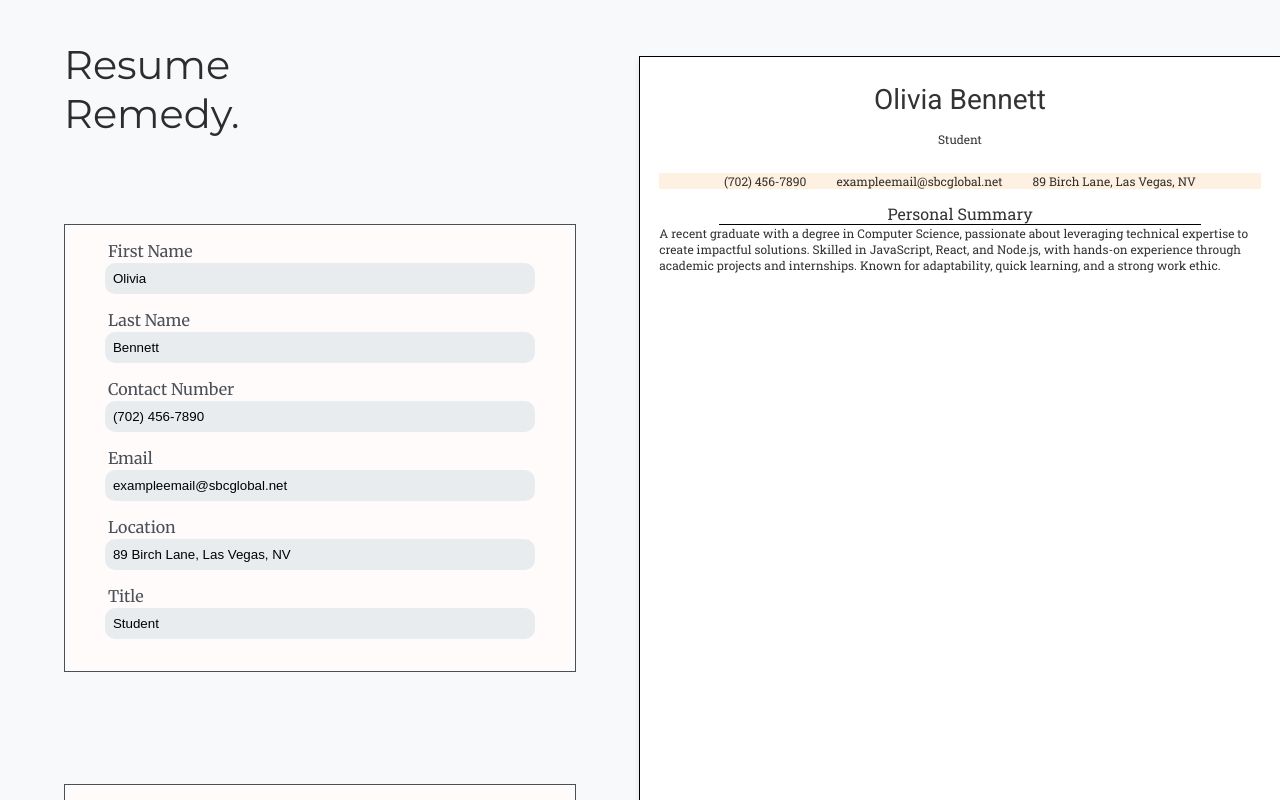
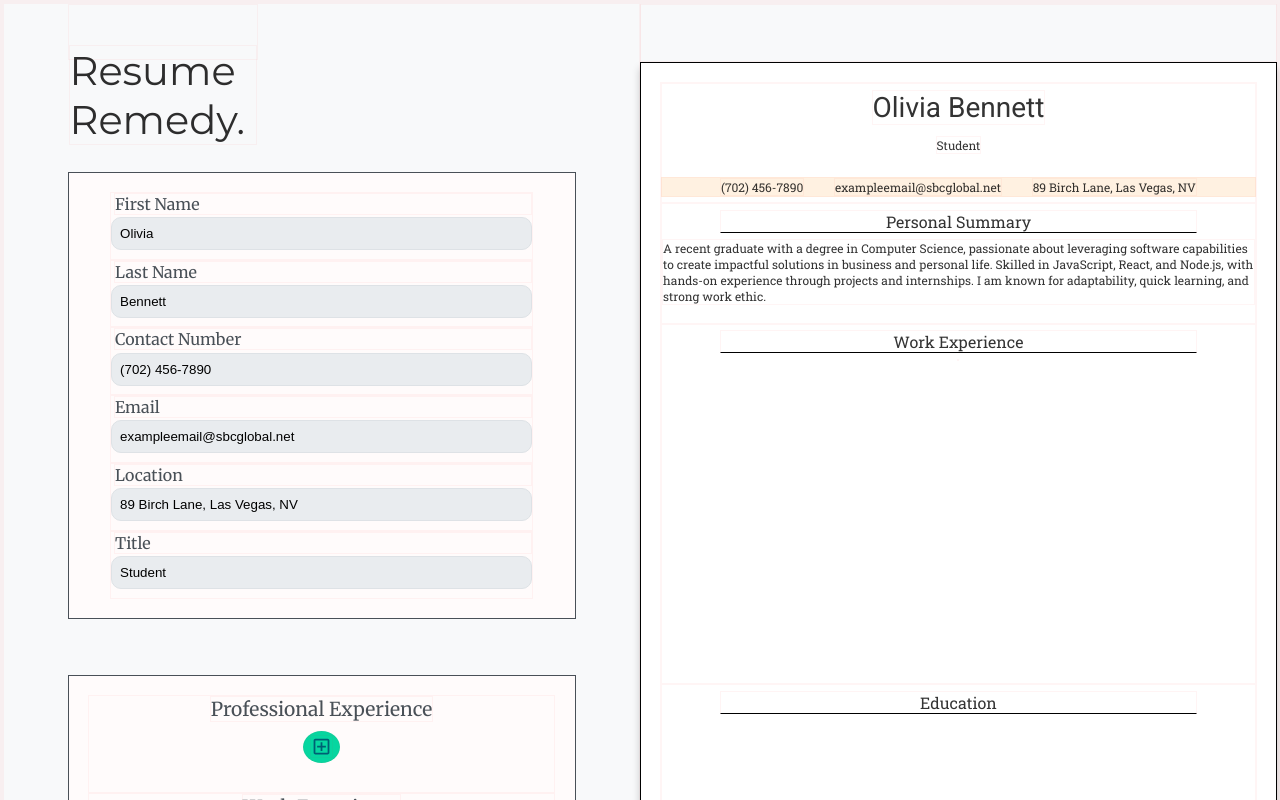
Before and after one commit to massoncorlette/Resume-Remedy, a React (Vite) app: page / in a window 1280 px wide. Shown: the top 800 px of the page. Built offline with nearby package versions, Linux system fonts and the light colour scheme.

Commit message:
update commit before making work experience components to flexbox resume container

```diff
--- a/src/App.jsx
+++ b/src/App.jsx
@@ -4,7 +4,7 @@ import { UserInfo, ResumePreview, UserHistory } from './components/resumePreview
 
 function App() {
   const [userData, setUser] = useState({firstName: "Olivia", lastName: "Bennett", phoneNumber: "(702) 456-7890", email: "exampleemail@sbcglobal.net", location: "89 Birch Lane, Las Vegas, NV",
-    title: "Student", summary: "A recent graduate with a degree in Computer Science, passionate about leveraging technical expertise to create impactful solutions. Skilled in JavaScript, React, and Node.js, with hands-on experience through academic projects and internships. Known for adaptability, quick learning, and a strong work ethic.",
+    title: "Student", summary: "A recent graduate with a degree in Computer Science, passionate about leveraging software capabilities to create impactful solutions in business and personal life. Skilled in JavaScript, React, and Node.js, with hands-on experience through projects and internships. I am known for adaptability, quick learning, and strong work ethic.",
 
    });
 
--- a/src/components/resumePreview.jsx
+++ b/src/components/resumePreview.jsx
@@ -27,23 +27,23 @@ export function UserInfo({userPropHandler,userData}) {
         value={userData.phoneNumber}
         onChange={(event) => userPropHandler(event.target.value, "phoneNumber")}></input>
       </div>
-      <div id="email" className="infoInput">
+      <div id="email" className="infoInput" >
         <label htmlFor="email">Email</label>
-        <input name="email"
+        <input name="email" placeholder='exampleemail@sbcglobal.net'
         type="text"
         value={userData.email}
         onChange={(event) => userPropHandler(event.target.value, "email")}></input>
       </div>
       <div id="location" className="infoInput">
         <label htmlFor="location">Location</label>
-        <input name="location"
+        <input name="location" placeholder='Address / City / State'
         type="text"
         value={userData.location}
         onChange={(event) => userPropHandler(event.target.value, "location")}></input>
       </div>
       <div className="infoInput">
         <label htmlFor="title">Title</label>
-        <input name="title"
+        <input name="title" placeholder='Student / Filmmaker / Window Washer ect.'
         type="text"
         value={userData.title}
         onChange={(event) => userPropHandler(event.target.value, "title")}></input>
@@ -62,7 +62,7 @@ export function UserHistory({ userPropHandler, userData }) {
       isActive={activeIndex === 1}
       onShow={() => setActiveIndex(1)} >
       <div id="experienceInputContainer">
-        <textarea id="experienceInput" spellCheck="false"
+        <textarea id="experienceInput" spellCheck="false" maxLength="360" placeholder='360 Max Characters'
         type="text"
         value={userData.summary}
         onChange={(event) => userPropHandler(event.target.value, "summary")}></textarea>
@@ -122,13 +122,17 @@ export function ResumePreview({userData}) {
            <div id="resumeSummary">{userData.summary}</div>
         </div>
         <div id="resumeWorkContainer">
+          <div className='resumeHeaders'>Work Experience</div>
+          <div>
 
+          </div>
         </div>
         <div id="resumeEducationContainer">
+          <div className='resumeHeaders'>Education</div>
 
         </div>
         <div id="resumeSkillsContainer">
-
+          <div className='resumeHeaders'>Skills</div>
         </div>
       </div>
     </div>
--- a/src/styles/App.css
+++ b/src/styles/App.css
@@ -27,7 +27,7 @@ body {
   flex: 1;
   display: grid;
   grid-template-columns: repeat(10,10%);
-  grid-template-rows: repeat(10,10%);
+  grid-template-rows: repeat(20,5%);
 }
 
 #logoContainer {
@@ -38,14 +38,14 @@ body {
 
 #userInfoContainer, #userHistoryContainer {
   border: solid 1px;
-  padding: 1rem;
+  padding: 1.2rem;
   background-color: var(--container-color);
 
 }
 
 #userInfoContainer {
   grid-column: 2/10;
-  grid-row: 3/7;
+  grid-row: 4/12;
   display: flex;
   flex-direction: column;
   justify-content: center;
@@ -56,7 +56,7 @@ body {
   display:flex;
   flex-direction: column;
   grid-column: 2/10;
-  grid-row: 8/12;
+  grid-row: 13/19;
 }
 
 #experienceInputContainer {
@@ -77,7 +77,7 @@ body {
 }
 
 .userIcons {
-  width: 1.5rem;
+  width: 1.3rem;
   height: auto;
   margin-top: 10%;
 }
@@ -109,7 +109,7 @@ body {
 }
 
 .userHistoryHeaders {
-  font-size: 1.3rem;
+  font-size: 1.2rem;
   justify-content: center;
   margin-bottom: 1%;
 }
@@ -141,7 +141,7 @@ body {
   display: flex;
   font-family: "Roboto Slab", serif;
   color: rgba(0, 0, 0, 0.801);
-  box-shadow: 0 4px 6px rgba(0, 0, 0, 0.1);
+  box-shadow: 0 6px 8px rgba(0, 0, 0, 0.2);
   background-color: white;
 }
 
@@ -177,6 +177,7 @@ body {
   display: flex;
   justify-content: center;
   margin-top: 1%;
+  margin-bottom: 1%;
 }
 
 
--- a/src/styles/index.css
+++ b/src/styles/index.css
@@ -1,4 +1,4 @@
-* {border: solid red 0px;}
+* {border: solid rgba(255, 0, 0, 0.041) 1px;}
 
 /* global styles here */
 
@@ -38,6 +38,11 @@ input, #experienceInput {
   border-color: var(--border-color);
 }
 
+input:focus, #experienceInput {
+  outline: 1px solid var(--button-color);
+
+}
+
 label {
   margin-left: 0.7%;
   margin-bottom: 0.5%;
@@ -45,6 +50,7 @@ label {
 }
 
 button {
+  margin-top: 1%;
   background-color: var(--button-color);
   border-radius: 60%;
 }
```
